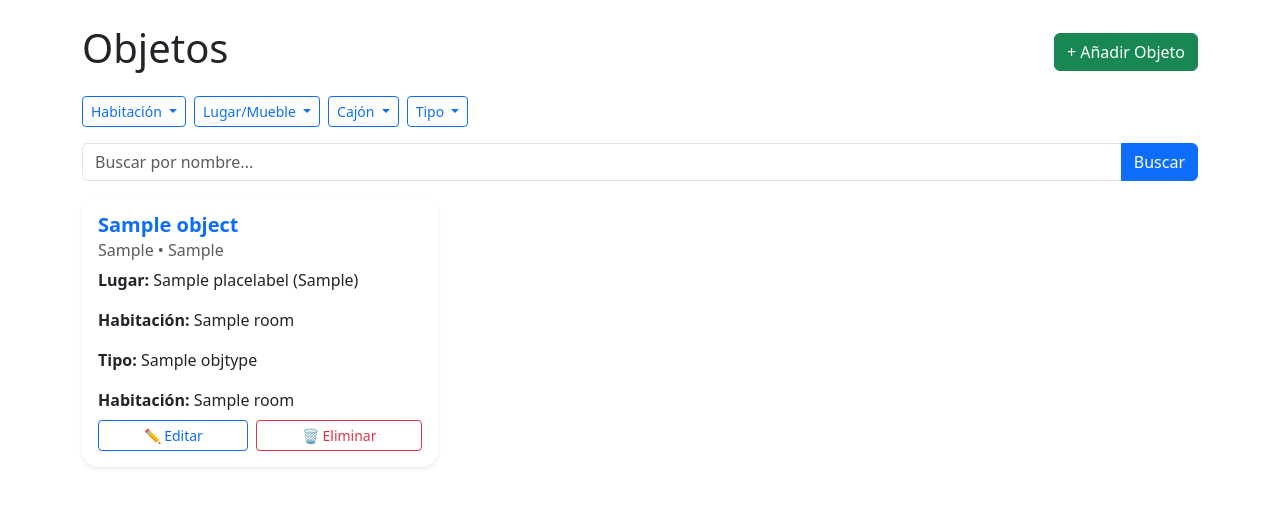
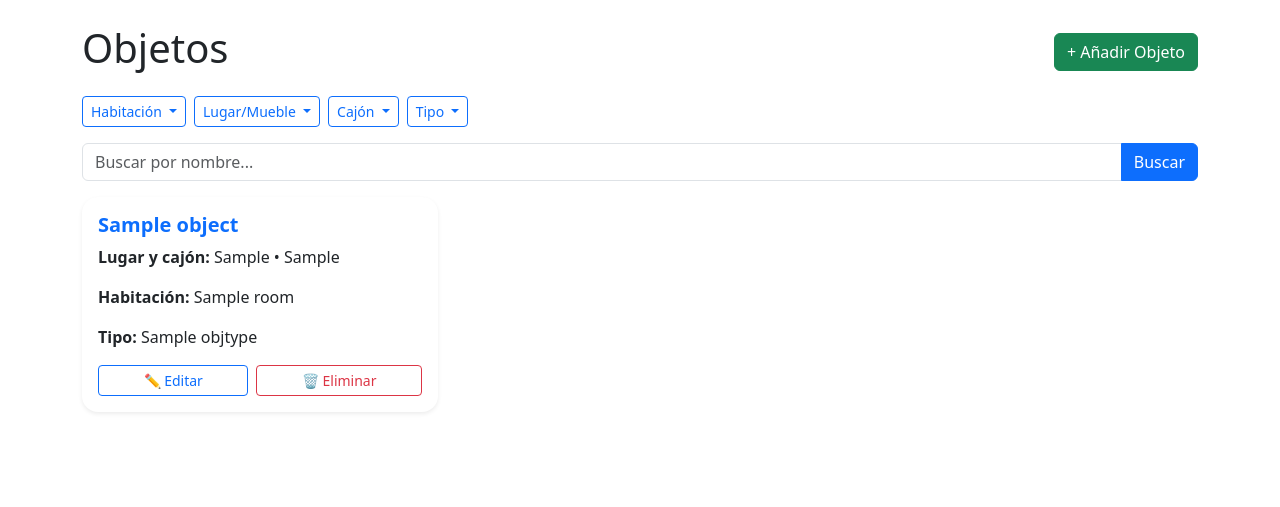
Before and after one commit to JesusMedinaGomez/HomeDB, a Django app: page /objetos/ in a window 1280 px wide. Shown: the part 56-563 px from the top of the page. Run offline with Django 5.2, Linux system fonts and the light colour scheme; a user stored in the database is signed in; tables that the repository leaves empty hold one stand-in row (values such as "Sample post"); some libraries are stand-ins or nearby versions.

Commit message:
Cambios estéticos en las tarjetas de cada item 2

```diff
--- a/placelabels/templates/objects.html
+++ b/placelabels/templates/objects.html
@@ -84,13 +84,12 @@
                 </h5>
 
                 <!-- Subtítulo: lugar y cajón -->
-                <h6 class="card-subtitle mb-2 text-muted text-truncate" title="{{ obj.placelabel.pseudonym }} {% if obj.boxlabel %}• {{ obj.boxlabel.pseudonym }}{% endif %}">
-                    {{ obj.placelabel.pseudonym }} {% if obj.boxlabel %}• {{ obj.boxlabel.pseudonym }}{% endif %}
-                </h6>
+
 
                 <p class="card-text text-truncate" title="{{ place.description }}">
-                    <strong>Lugar:</strong> {{ obj.placelabel.name }} ({{ obj.placelabel.pseudonym }})
+                    <strong>Lugar y cajón:</strong> {{ obj.placelabel.pseudonym }} {% if obj.boxlabel %}• {{ obj.boxlabel.pseudonym }}{% endif %}
                 </p>
+
                 <p class="card-text text-truncate" title="{{ place.description }}">
                     <strong>Habitación:</strong> {{ obj.placelabel.room.name }}
                 </p>
@@ -98,17 +97,6 @@
                     <strong>Tipo:</strong> {{ obj.label }}
                 </p>
 
-                <!-- Habitación -->
-                <p class="mb-2 text-truncate">
-                    <strong>Habitación:</strong>
-                    {% if obj.placelabel %}
-                        {{ obj.placelabel.room.name }}
-                    {% elif obj.boxlabel %}
-                        {{ obj.boxlabel.place.room.name }}
-                    {% else %}
-                        No asignada
-                    {% endif %}
-                </p>
 
                 <!-- Botones -->
                 <div class="mt-auto d-flex gap-2">
--- a/placelabels/templates/places.html
+++ b/placelabels/templates/places.html
@@ -18,6 +18,7 @@
                 <h5 class="card-title text-primary fw-bold mb-1 text-truncate" title="{{ place.name }}">
                     {{ place.name }}
                 </h5>
+
                 <p class="card-text text-truncate" title="{{ place.description }}">
                     <strong>Descripción:</strong> {{ place.description }}
                 </p>
```
